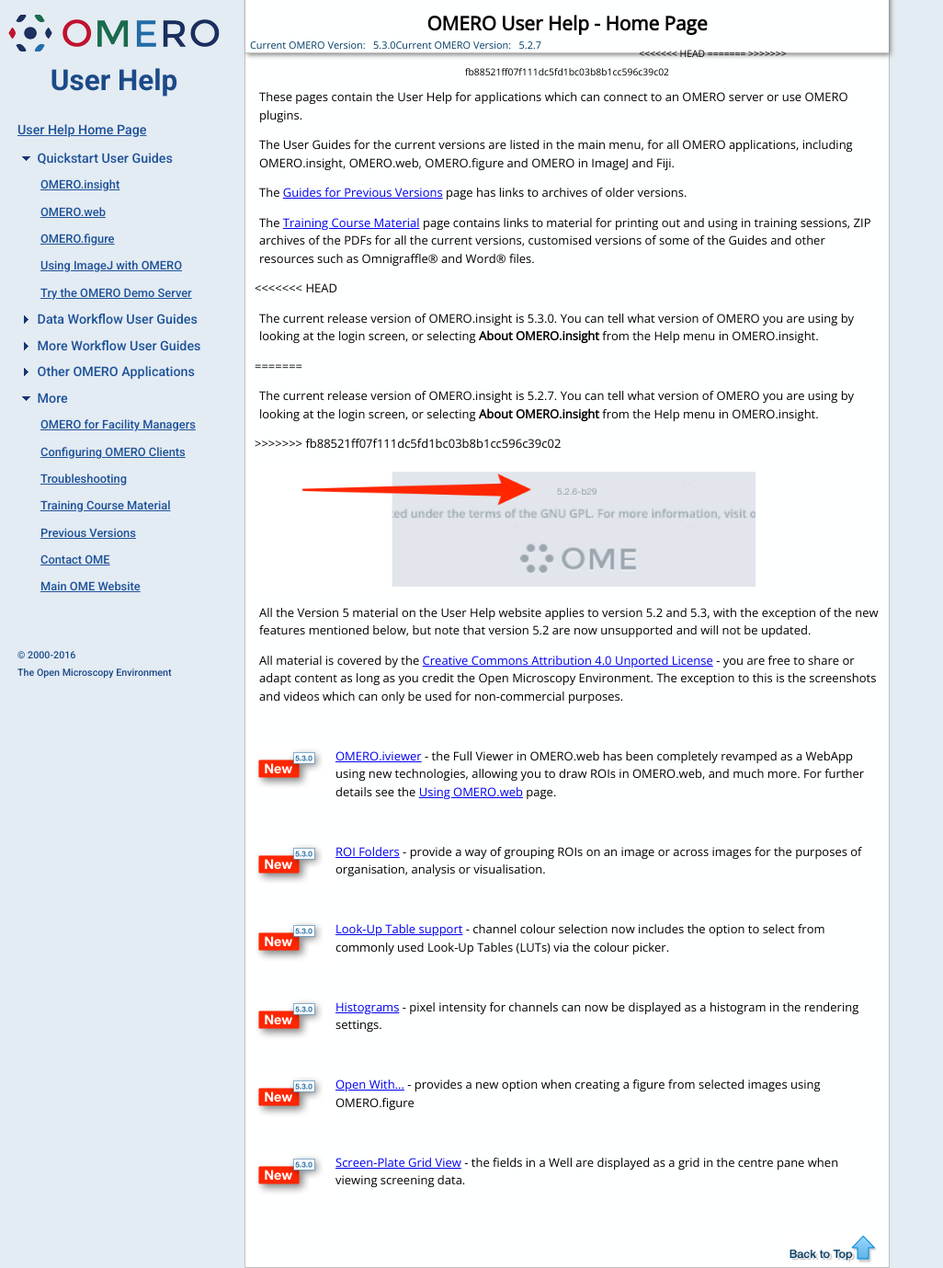
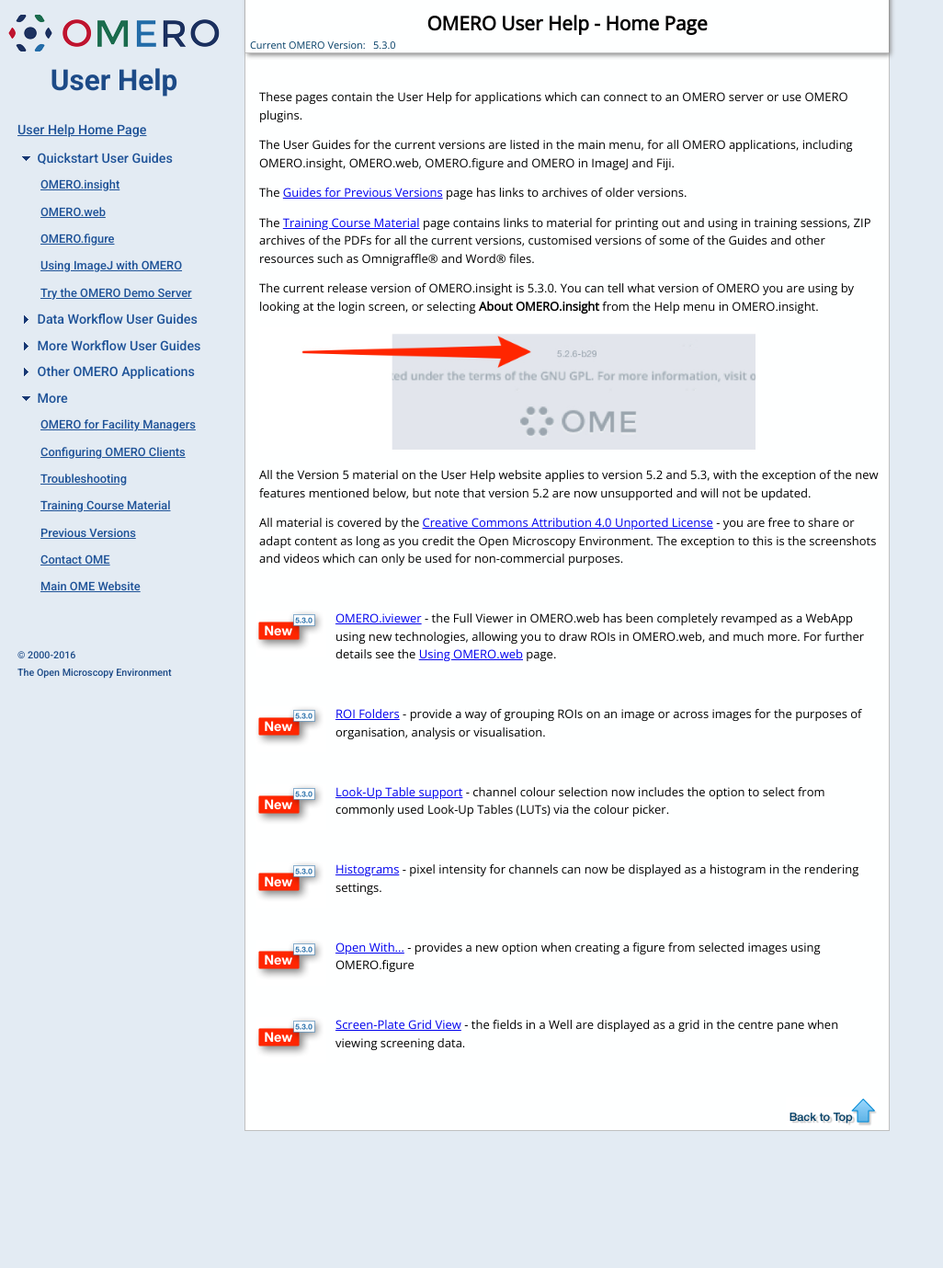
Before and after one commit to snoopycrimecop/ome-help, a Jekyll site: the page built from index.html, in a window 1280 px wide and 1379 px high. Shown: the whole window at 92% size, without its empty margins (0-1026 px from the left). Built offline with Jekyll 4.4.1, drawn with Linux system fonts in a browser that asks for light colours; Markdown is read by kramdown in place of the engine named in the settings.

Commit message:
Fix conflicts

```diff
--- a/_layouts/default.html
+++ b/_layouts/default.html
@@ -164,11 +164,7 @@
                         <h1>{{ page.title }}</h1>
 
                         {% for yes in page.version %}
-<<<<<<< HEAD
                         <div class="version-flag">Current OMERO Version:&nbsp;&nbsp;&nbsp;5.3.0</div>
-=======
-                        <div class="version-flag">Current OMERO Version:&nbsp;&nbsp;&nbsp;5.2.7</div>
->>>>>>> fb88521ff07f111dc5fd1bc03b8b1cc596c39c02
                         {% endfor %}
 
 
--- a/index.html
+++ b/index.html
@@ -13,11 +13,7 @@
 
 <p>The <a href="resources.html">Training Course Material</a> page contains links to material for printing out and using in training sessions, ZIP archives of the PDFs for all the current versions, customised versions of some of the Guides and other resources such as Omnigraffle&reg; and Word&reg; files.</p>
 
-<<<<<<< HEAD
 <p>The current release version of OMERO.insight is 5.3.0. You can tell what version of OMERO you are using by looking at the login screen, or selecting <span class="bold">About OMERO.insight</span> from the Help menu in OMERO.insight.</p>
-=======
-<p>The current release version of OMERO.insight is 5.2.7. You can tell what version of OMERO you are using by looking at the login screen, or selecting <span class="bold">About OMERO.insight</span> from the Help menu in OMERO.insight.</p>
->>>>>>> fb88521ff07f111dc5fd1bc03b8b1cc596c39c02
 
 <p><img src="images/indexVersion.jpg" alt="OMERO.insight Version" style="width: 80%;"/></p>
 
--- a/previous.html
+++ b/previous.html
@@ -12,11 +12,8 @@
 
 <h3>Version 5</h3>
 
-<<<<<<< HEAD
 <p>All User Guides for <a href="http://downloads.openmicroscopy.org/help/archives/OMERO_User_Guides_5_2_7.zip">Version 5.2.7</a> (Zipped PDFs 152 MB)</p>
 
-=======
->>>>>>> fb88521ff07f111dc5fd1bc03b8b1cc596c39c02
 <p>All User Guides for <a href="http://downloads.openmicroscopy.org/help/archives/OMERO_User_Guides_5_2_6.zip">Version 5.2.6</a> (Zipped PDFs 139 MB)</p>
 
 <p>All User Guides for <a href="http://downloads.openmicroscopy.org/help/archives/OMERO_User_Guides_5_2_5.zip">Version 5.2.5</a> (Zipped PDFs 139 MB)</p>
--- a/resources.html
+++ b/resources.html
@@ -24,11 +24,9 @@
 
 <ul>
 
-<<<<<<< HEAD
 <li>All User Guides for <a href="http://downloads.openmicroscopy.org/help/archives/OMERO_User_Guides_5_3_0.zip">Version 5.3.0</a> (Zipped PDFs 159 MB)</li>
-=======
+
 <li>All User Guides for <a href="http://downloads.openmicroscopy.org/help/archives/OMERO_User_Guides_5_2_7.zip">Version 5.2.7</a> (Zipped PDFs 152 MB)</li>
->>>>>>> fb88521ff07f111dc5fd1bc03b8b1cc596c39c02
 <br/>
 
 </ul>
```
